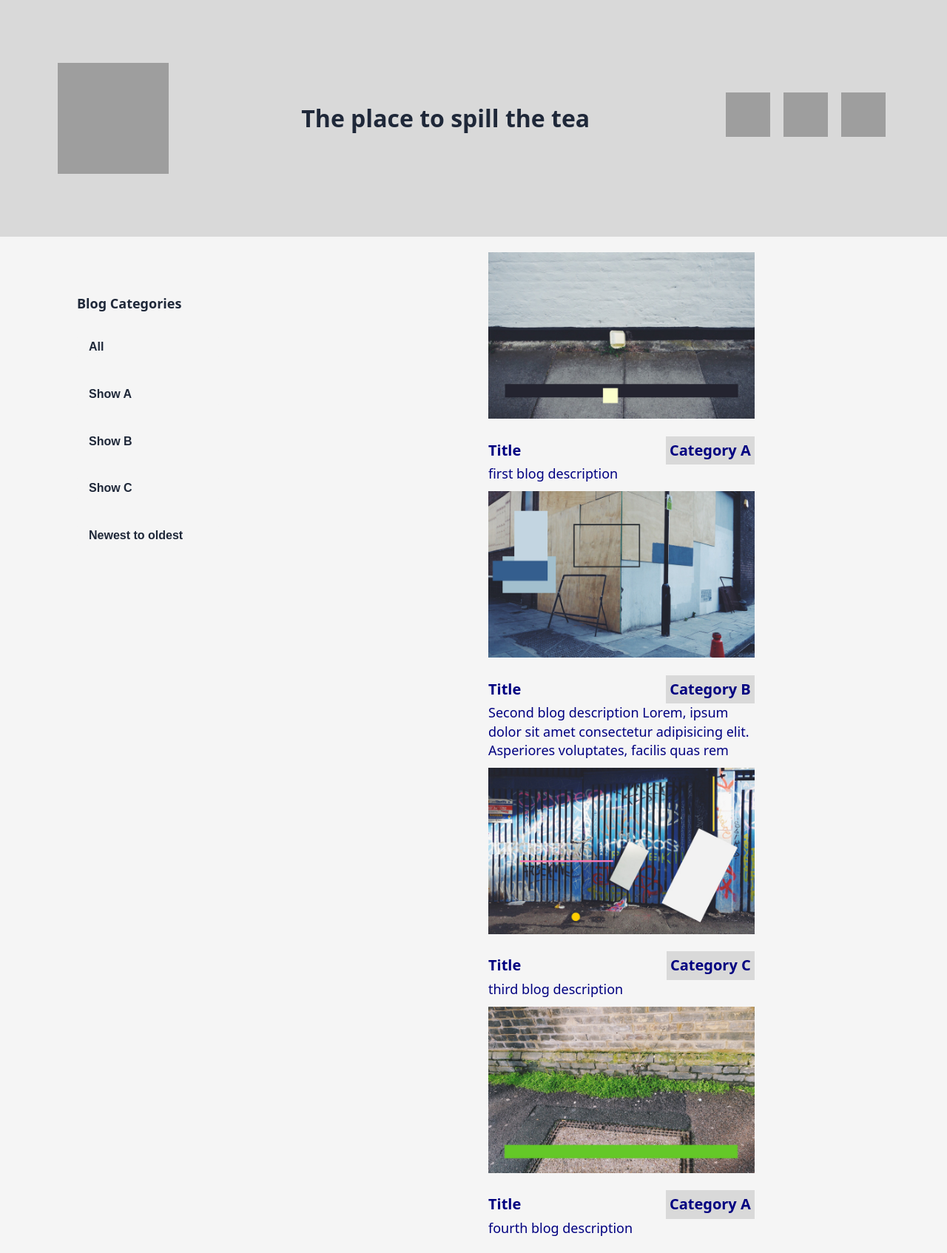
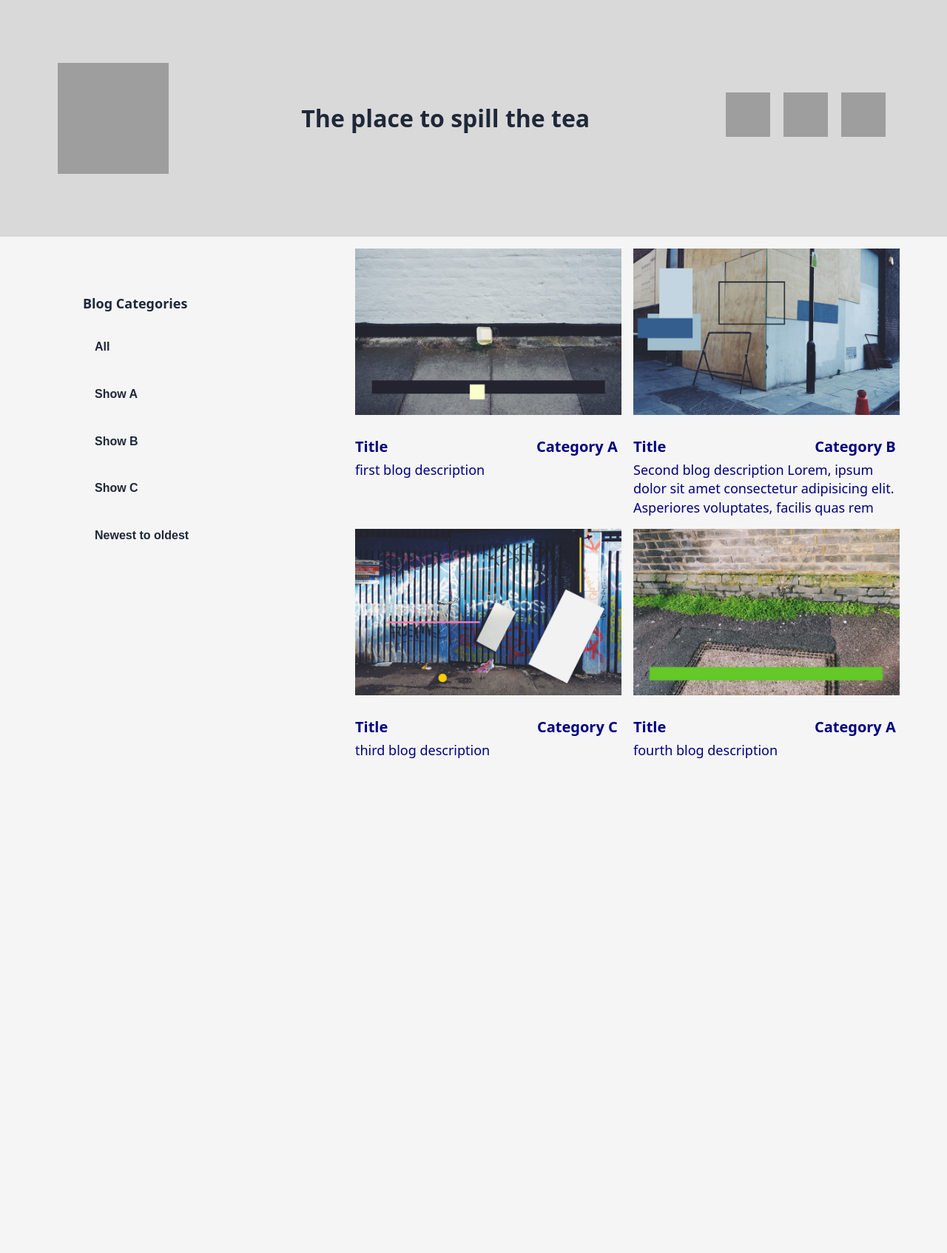
Before and after one commit to rogerb5/winter2023-cscd378-blog-final, a PHP site: page / in a window 1280 px wide. Shown: the whole page at 74% size. After the commit the page ends 1025 px from the top, so only its background shows below. Run offline with PHP 8.4, Linux system fonts and the light colour scheme; grey boxes are pictures that could not be loaded.

Commit message:
change layout to grid instead of flexbox

```diff
--- a/css/style.css
+++ b/css/style.css
@@ -20,6 +20,7 @@
     --blog-primary-padding: 2em;
     --blog-primary-margin: 2rem;
     --blog-section-padding: 1em;
+    /* Dark mode variables go here */
 }
 
 /* General Settings *********************/
@@ -90,7 +91,7 @@ main aside {
     width: 25%;
 }
 
-/* Button Aside Div */
+/* MAIN Aside Div *************************/
 main aside div {
     display: flex;
     flex-direction: column;
@@ -125,15 +126,14 @@ button.sort:hover {
     cursor: pointer;
 }
 
-/* Section Blog Grid Styling ********/
+/* Section Blog Grid Styling *****************************/
 section.blog-grid {
-    display: flex;
+    display: grid;
+    grid-template-columns: repeat(2, 1fr);
+    grid-template-rows: repeat(2, 1fr);
     width: 60%;
-    flex-direction: column;
-    justify-content: center;
-    align-items: center;
-    transition: 300ms ease;
-    margin: 1rem;
+    padding: 1rem;
+    gap: 1rem;
 }
 
 section.blog-grid.sort {
@@ -148,10 +148,13 @@ span.change:after {
     content: 'Oldest to newest';
 }
 
+/********** Post Card styling ******/
 div.item {
-    width: 360px;
-    margin: 0.333rem;
     transition: transform 400ms ease;
+}
+
+div.item:hover {
+    cursor: pointer;
 }
 
 div.item img {
@@ -174,7 +177,6 @@ div.blog-title p {
 }
 
 div.blog-title p {
-    background-color: var(--blog-primary-color);
     padding: 0.33rem;
 }
 
```
